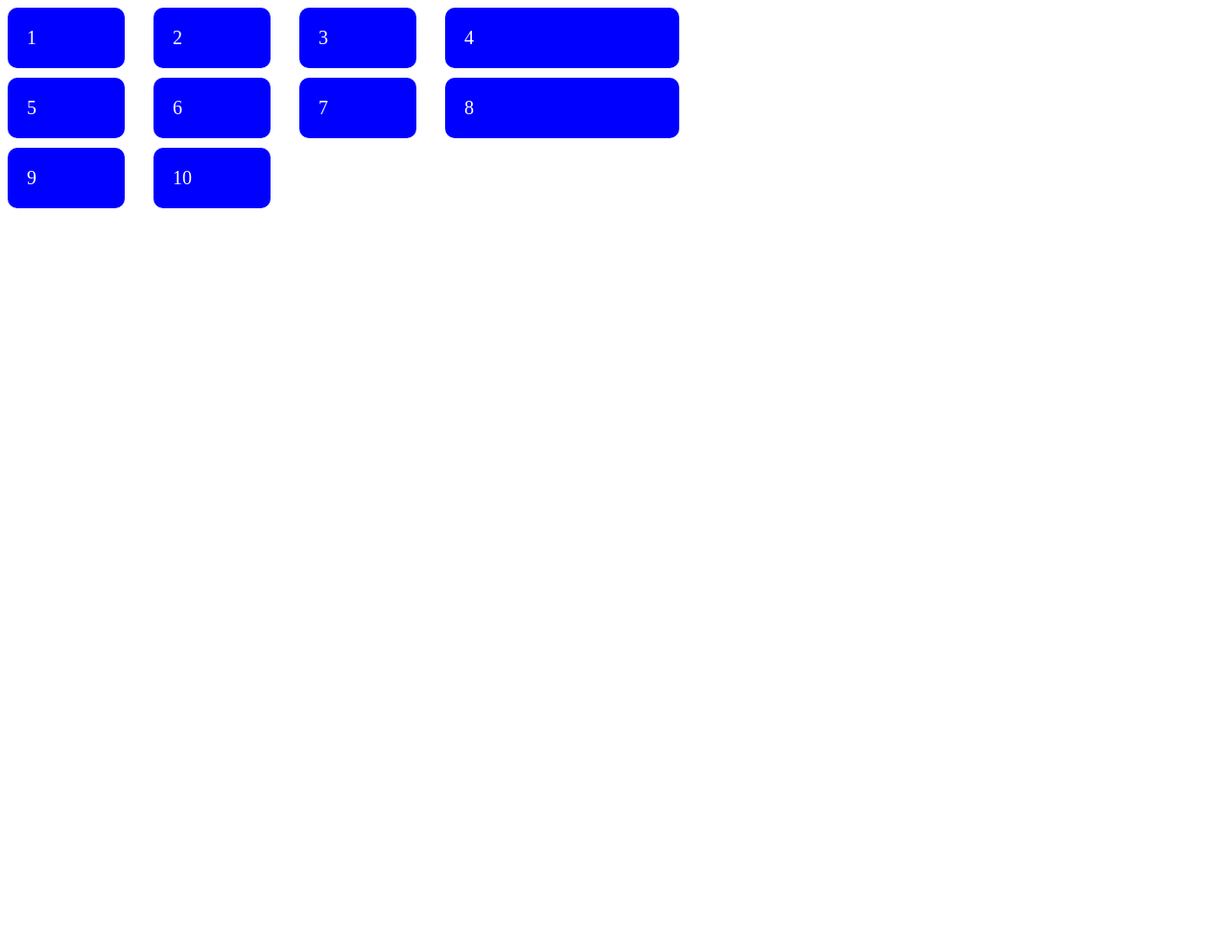
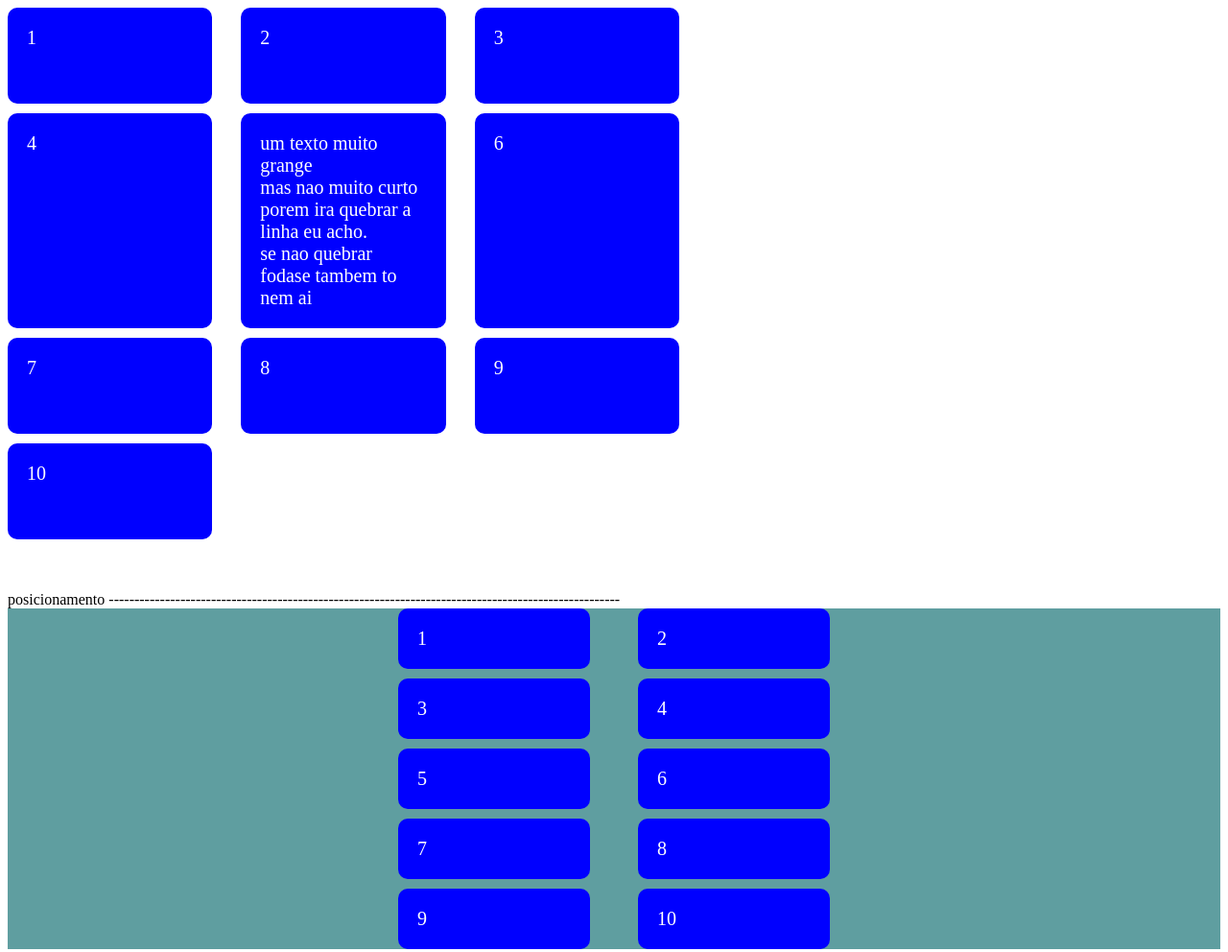
Before and after one commit to MirandaDiego/html_curso, a plain HTML site: page CSS_Grid/FR.html in a window 1280 px wide. Shown: the whole page at 96% size. Before the commit the page ends 800 px from the top, so only its background shows below. Drawn offline with Linux system fonts and the light colour scheme.

Commit message:
atualização

```diff
--- a/CSS_Grid/FR.css
+++ b/CSS_Grid/FR.css
@@ -1,8 +1,20 @@
 .container{
     width: 700px;
     display: grid;
-    grid-template-columns: 1fr 1fr 1fr 2fr;
+    grid-template-columns: 100px repeat(3, 1fr) 200px; /*1 coluna 100px, 3 colunas com 1fr e 1 cluna com 200px*/
+    grid-template-columns: repeat(2, 100px, 200px); /*2 de 100 e 2 de 200*/
+    grid-template-columns: repeat(auto-fill, 300px);
+    grid-auto-rows: minmax(100px, auto); /*min 100, auto*/
+    grid-template-columns: repeat(3, minmax(100px, 300px));
     gap: 10px 30px;
+}
+.container2{
+    background-color: cadetblue;
+    display: grid;
+    grid-template-columns: repeat(2, 200px);
+    gap: 10px 50px;
+    justify-content: center;
+
 }
 .item{
     background-color: #0000ff;
--- a/CSS_Grid/FR.html
+++ b/CSS_Grid/FR.html
@@ -8,6 +8,26 @@
 </head>
 <body>
     <div class="container">
+        <div class="item">1</div>
+        <div class="item">2</div>
+        <div class="item">3</div>
+        <div class="item">4</div>
+        <div class="item">um texto muito grange <br> mas
+        nao muito curto porem ira quebrar a linha eu acho. <br>
+    se nao quebrar fodase tambem to nem ai</div>
+        <div class="item">6</div>
+        <div class="item">7</div>
+        <div class="item">8</div>
+        <div class="item">9</div>
+        <div class="item">10</div>
+
+
+
+    </div>
+    <br><br><br>
+    <div>                                posicionamento
+        ----------------------------------------------------------------------------------------------------</div>
+    <div class="container2">
         <div class="item">1</div>
         <div class="item">2</div>
         <div class="item">3</div>
--- /dev/null
+++ b/CSS_Grid/estrutura_grid.css
@@ -0,0 +1,45 @@
+.container{
+    background-color: aqua;
+    display: grid;
+    gap: 10px;
+    grid-template-areas:
+
+    "header header header header "
+    "menu content content content "
+    "ad content content content"
+    "footer footer footer footer "
+
+    ;
+}
+.item{
+    background-color: blueviolet;
+    border-radius: 10px;
+    padding: 10px;
+    color: rgb(8, 8, 8);
+    font-size: 20px;
+}
+header{
+    grid-area: header;
+}
+nav{
+    grid-area: menu;
+}
+section{
+    grid-area: content;
+}
+footer{
+    grid-area: footer;
+}
+.ad{
+    grid-area: ad;
+
+}
+@media (max-width:750px){
+    .container{
+        grid-template-areas:
+        "header header header menu"
+        "content content content content"
+        "ad ad ad ad"
+        "footer footer footer footer";
+    }
+}
--- /dev/null
+++ b/CSS_Grid/grid_Area.css
@@ -0,0 +1,26 @@
+.container{
+    background-color: cadetblue;
+    display: grid;
+    grid-template-columns: repeat(3, 1fr);
+    gap: 10px 50px;
+    justify-content: center;
+    border-radius: 50px;
+
+}
+.item{
+    background-color: #0000ff;
+    border-radius: 10px;
+    padding: 20px;
+    color: white;
+    font-size: 20px;
+    border-radius: 50px;
+
+
+}
+.item1{
+    /*grid-row-start
+    grid-colum-start
+    grid-row-end
+    grid-column-end*/
+    grid-area: 1/ 1/ 3/ 3;
+}
--- /dev/null
+++ b/CSS_Grid/mesclandoItens&linhas.css
@@ -0,0 +1,31 @@
+.container{
+    background-color: cadetblue;
+    display: grid;
+    grid-template-columns: repeat(3, 1fr);
+    gap: 10px 50px;
+    justify-content: center;
+    border-radius: 50px;
+
+}
+.item{
+    background-color: #0000ff;
+    border-radius: 10px;
+    padding: 20px;
+    color: white;
+    font-size: 20px;
+    border-radius: 50px;
+
+
+}
+.item7{
+    background-color: rgb(217, 255, 0);
+    color: black;
+   grid-column-start: 3;
+   grid-column-end: 4 ;
+   grid-row-start: 1;
+   grid-row-end: 5;
+}
+.item1{
+    grid-column: 1/3;
+    grid-row: 1/3;
+}
--- /dev/null
+++ b/CSS_Grid/template_Area.css
@@ -0,0 +1,30 @@
+.container{
+    background-color: cadetblue;
+    display: grid;
+    gap: 10px;
+    border-radius: 50px;
+    grid-template-areas:
+        "item1 item1 item2" "item3 item4 item2"
+
+    ;
+
+}
+.item{
+    background-color: #0000ff;
+    border-radius: 10px;
+    padding: 20px;
+    color: white;
+    font-size: 20px;
+    border-radius: 50px;
+}
+.item1{
+    grid-area: item1;
+}
+
+.item2{
+    grid-area: item2;
+}.item3{
+    grid-area: item3;
+}.item4{
+    grid-area: item4;
+}
```
Also changed, not shown: CSS_Grid/Grid_Area.html (added, +27 -0 lines), CSS_Grid/estrutura_grid.html (added, +20 -0 lines), CSS_Grid/mesclandoItens&linhas.html (added, +27 -0 lines), CSS_Grid/template_Area.html (added, +20 -0 lines).
